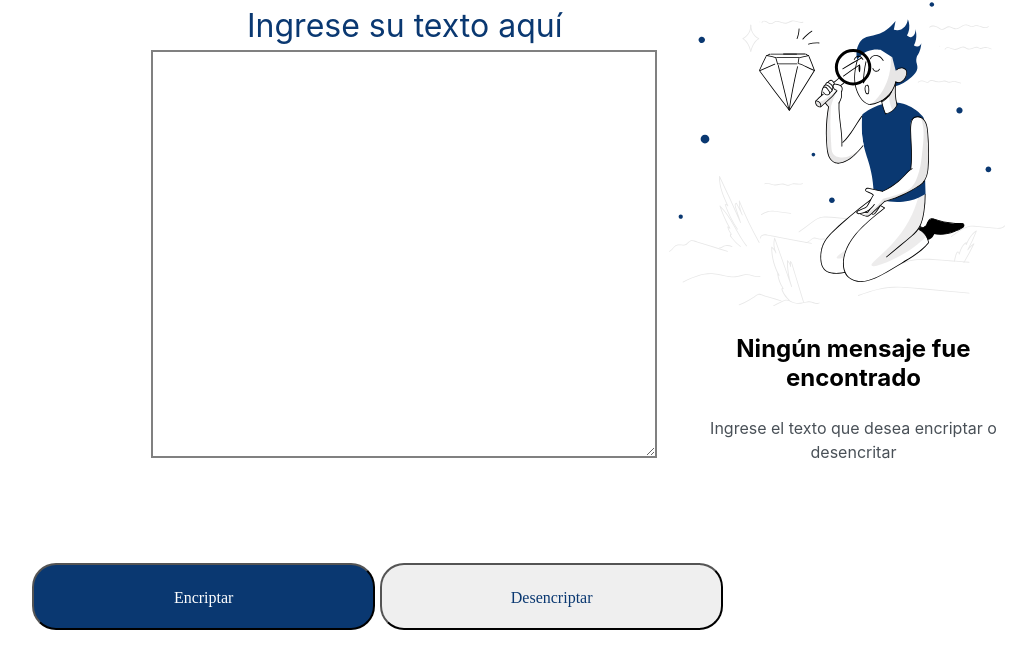
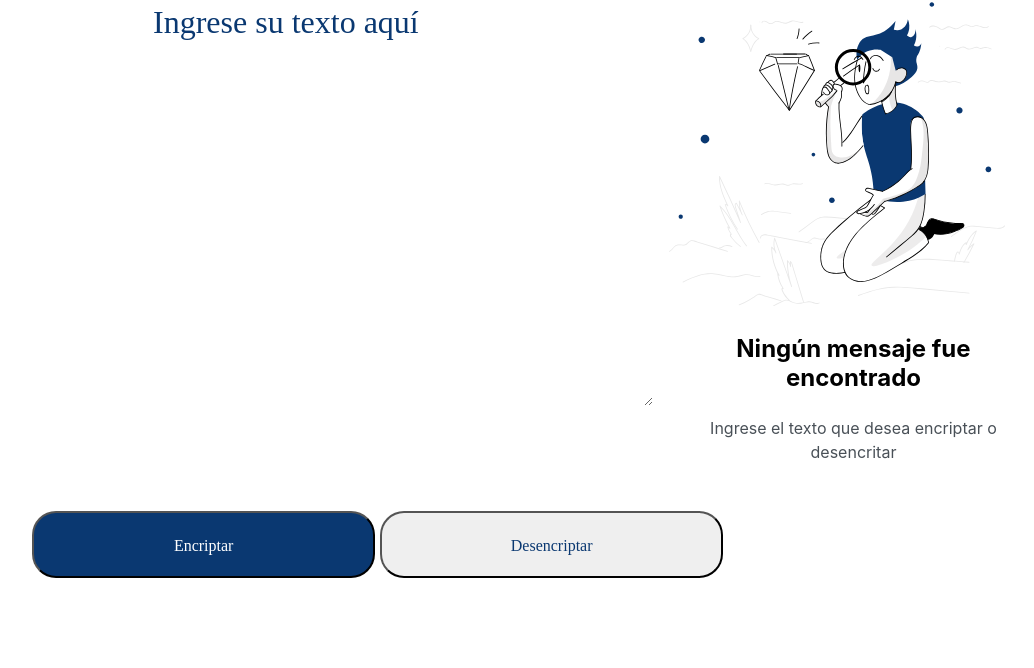
Before and after one commit to rodrigosanchone/rodrigosanchone.github.io-codificador, a plain HTML site: page index.html in a window 1280 px wide. Shown: the part 100-768 px from the top of the page, without its empty margins (63-1097 px from the left). Drawn offline with nearby package versions, Linux system fonts and the light colour scheme.

Commit message:
cambios placehoder

```diff
--- a/css/estilos.css
+++ b/css/estilos.css
@@ -27,7 +27,7 @@ body {
     font-weight: 400;
     font-size: 32px;
     line-height: 150%;
-    color: #0A3871;
+
     margin-left: 50px;
 }
 
@@ -37,10 +37,16 @@ body {
 
 .text textarea{
     outline: 0;
-    border: solid gray 2px;
     height:600px;
     width: 100%;
     margin: 0 7%;
+    border: none;
+    font-size: 32px;
+    background-color: #fff;
+}
+
+.text textarea::placeholder{
+  color: #0A3871;
 }
 
 .acciones{
@@ -114,7 +120,6 @@ body {
   font-size: 16px;
   line-height: 150%;
   /* or 24px */
-
   text-align: center;
   color: #495057;
 }
@@ -169,8 +174,8 @@ body {
 
  .text textarea{
     outline: 0;
-    border: solid gray 2px;
-    height:400px
+    height:400px;
+
 }
 
 
--- a/index.html
+++ b/index.html
@@ -16,8 +16,8 @@
 
     <div class="principal">
         <div class="text">
-            <h2>Ingrese su texto aquí</h2>
-            <textarea name="" id=""></textarea>
+
+            <textarea name="" id="" placeholder="Ingrese su texto aquí"></textarea>
             <div class="acciones">
                 <button class="btn1">Encriptar</button>
                 <button class="btn2">Desencriptar</button>
```
